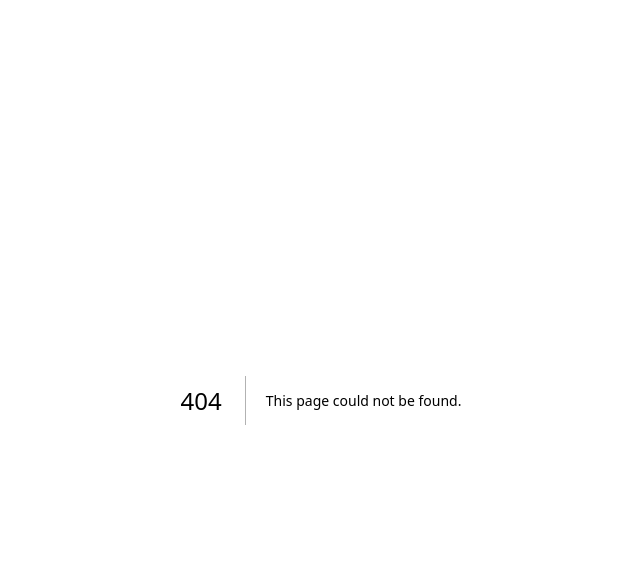
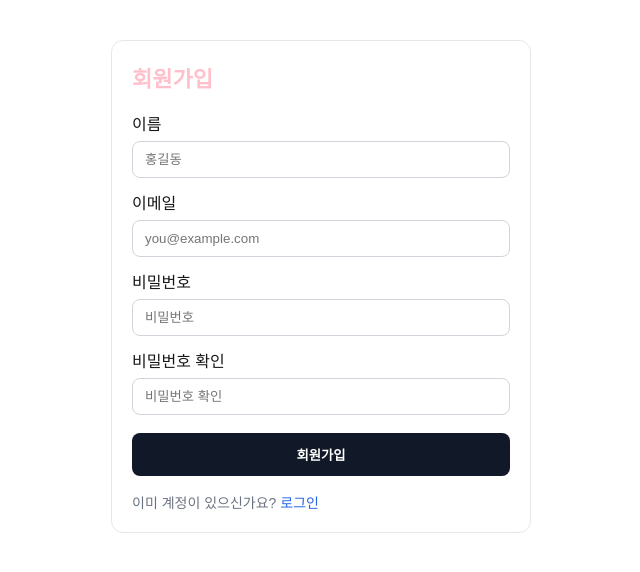
Before and after one commit to lepitaaar/webtoon-note-FE, a Next.js app: page /register in a window 1280 px wide. Before the commit this address had no page. Shown: the top 572 px of the page, without its empty margins (319-959 px from the left). Built offline with nearby package versions, Linux system fonts and the light colour scheme.

Commit message:
회원가입 창 만듬

```diff
--- /dev/null
+++ b/src/app/register/page.js
@@ -0,0 +1,138 @@
+"use client";
+
+import { useState } from "react";
+
+export default function RegisterPage() {
+  const [name, setName] = useState("");
+  const [email, setEmail] = useState("");
+  const [password, setPassword] = useState("");
+  const [confirmPassword, setConfirmPassword] = useState("");
+  const [error, setError] = useState("");
+  const [isSubmitting, setIsSubmitting] = useState(false);
+
+  const handleSubmit = async (e) => {
+    e.preventDefault();
+    setError("");
+
+    if (!name || !email || !password || !confirmPassword) {
+      setError("모든 항목을 입력해 주세요.");
+      return;
+    }
+
+    if (password !== confirmPassword) {
+      setError("비밀번호가 일치하지 않습니다.");
+      return;
+    }
+
+    try {
+      setIsSubmitting(true);
+      // TODO: 서버 회원가입 API 연동
+      // 예: await fetch("/api/register", { method: "POST", body: JSON.stringify({ name, email, password }) })
+      console.log("register submit", { name, email, password });
+      alert("회원가입이 완료되었습니다. 로그인해 주세요.");
+      // 필요 시 라우팅: window.location.href = "/login";
+    } catch (err) {
+      setError("회원가입 중 오류가 발생했습니다. 잠시 후 다시 시도해 주세요.");
+    } finally {
+      setIsSubmitting(false);
+    }
+  };
+
+  return (
+    <main style={{ display: "flex", justifyContent: "center", padding: "40px" }}>
+      <form
+        onSubmit={handleSubmit}
+        style={{
+          width: "100%",
+          maxWidth: 420,
+          display: "flex",
+          flexDirection: "column",
+          gap: 12,
+          border: "1px solid #e5e7eb",
+          borderRadius: 12,
+          padding: 20,
+          background: "#fff",
+        }}
+      >
+        <h1 style={{ fontSize: 22, fontWeight: 700, marginBottom: 6, color: "pink" }}>회원가입</h1>
+
+        <label style={{ display: "flex", flexDirection: "column", gap: 6 }}>
+          <span>이름</span>
+          <input
+            type="text"
+            value={name}
+            onChange={(e) => setName(e.target.value)}
+            placeholder="홍길동"
+            required
+            style={{ padding: "10px 12px", border: "1px solid #d1d5db", borderRadius: 8 }}
+          />
+        </label>
+
+        <label style={{ display: "flex", flexDirection: "column", gap: 6 }}>
+          <span>이메일</span>
+          <input
+            type="email"
+            value={email}
+            onChange={(e) => setEmail(e.target.value)}
+            placeholder="you@example.com"
+            required
+            style={{ padding: "10px 12px", border: "1px solid #d1d5db", borderRadius: 8 }}
+          />
+        </label>
+
+        <label style={{ display: "flex", flexDirection: "column", gap: 6 }}>
+          <span>비밀번호</span>
+          <input
+            type="password"
+            value={password}
+            onChange={(e) => setPassword(e.target.value)}
+            placeholder="비밀번호"
+            required
+            minLength={8}
+            style={{ padding: "10px 12px", border: "1px solid #d1d5db", borderRadius: 8 }}
+          />
+        </label>
+
+        <label style={{ display: "flex", flexDirection: "column", gap: 6 }}>
+          <span>비밀번호 확인</span>
+          <input
+            type="password"
+            value={confirmPassword}
+            onChange={(e) => setConfirmPassword(e.target.value)}
+            placeholder="비밀번호 확인"
+            required
+            minLength={8}
+            style={{ padding: "10px 12px", border: "1px solid #d1d5db", borderRadius: 8 }}
+          />
+        </label>
+
+        {error && (
+          <p style={{ color: "#dc2626", fontSize: 14 }}>
+            {error}
+          </p>
+        )}
+
+        <button
+          type="submit"
+          disabled={isSubmitting}
+          style={{
+            marginTop: 6,
+            padding: "12px 14px",
+            background: isSubmitting ? "#9ca3af" : "#111827",
+            color: "#fff",
+            border: 0,
+            borderRadius: 8,
+            cursor: isSubmitting ? "not-allowed" : "pointer",
+            fontWeight: 600,
+          }}
+        >
+          {isSubmitting ? "처리 중..." : "회원가입"}
+        </button>
+
+        <p style={{ fontSize: 14, color: "#6b7280", marginTop: 4 }}>
+          이미 계정이 있으신가요? <a href="/login" style={{ color: "#2563eb" }}>로그인</a>
+        </p>
+      </form>
+    </main>
+  );
+}
```
Also changed, not shown: src/app/eunho/page.js (added, +9 -0 lines), src/app/hello/page.js (added, +7 -0 lines), src/app/login/page.js (added, +7 -0 lines).
